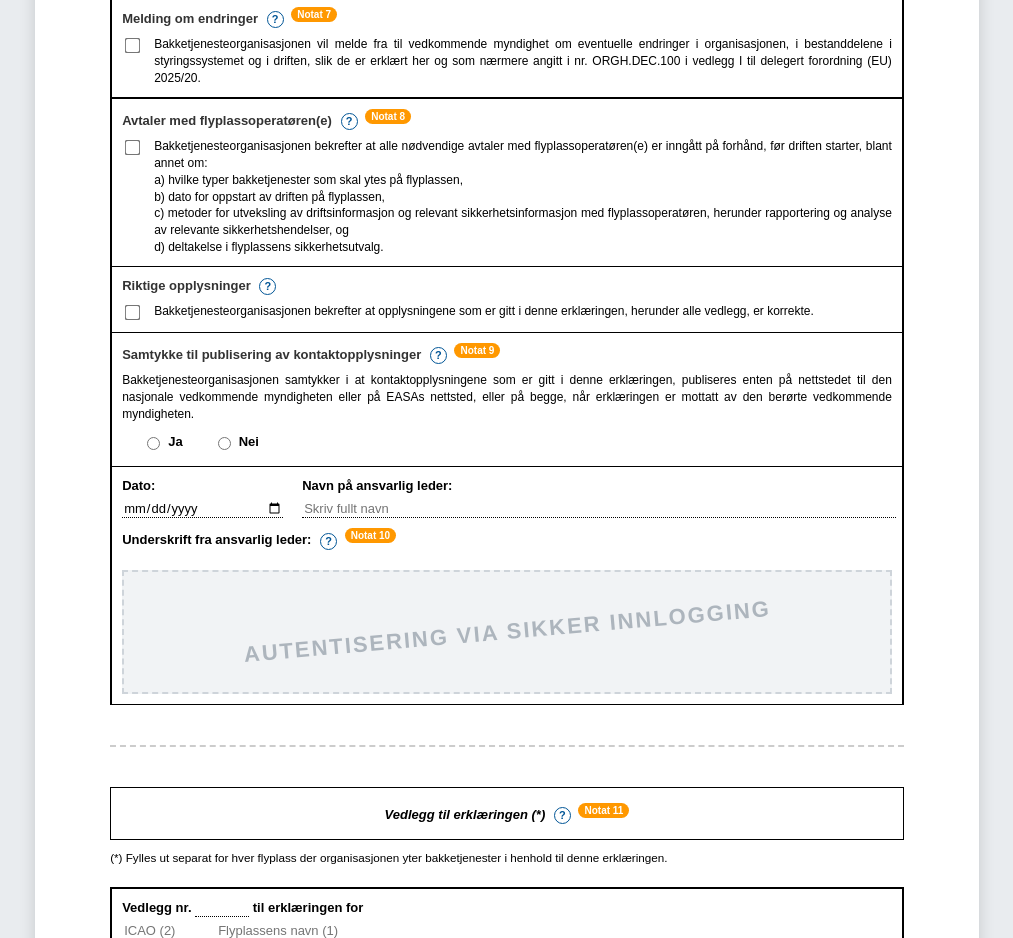
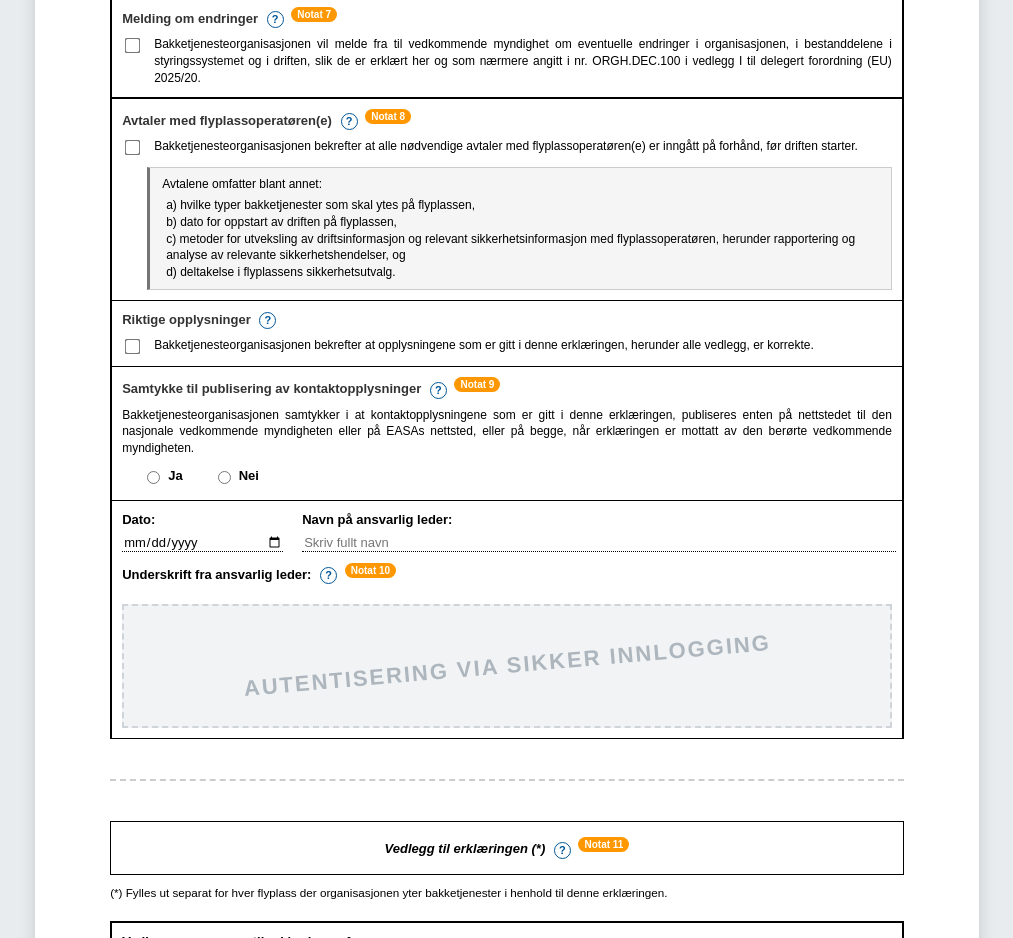
Before and after one commit to Rettepsnah/Deklarasjon_2025_20, a plain HTML site: page index.html in a window 1280 px wide. Shown: the part 2421-3359 px from the top of the page, without its empty margins (133-1146 px from the left). Drawn offline with Linux system fonts and the light colour scheme.

Commit message:
Vis punktene a)–d) under avtaler med flyplassoperatøren som informasjonsboks (krav fra EASA)
Co-Authored-By: Claude Opus 5.5 <noreply@anthropic.com>

```diff
--- a/index.html
+++ b/index.html
@@ -171,6 +171,18 @@
         .help-text ul, .help-text ol { margin: 4px 0 6px; padding-left: 18px; }
         .help-text p { margin: 0 0 6px; }
         .help-text p:last-child, .help-text ul:last-child, .help-text ol:last-child { margin-bottom: 0; }
+
+        /* Informasjonsboks (alltid synlig, ikke en del av erklæringsteksten) */
+        .info-box {
+            background: #f5f5f5;
+            border: 1px solid #ccc;
+            border-left: 3px solid #757575;
+            padding: 8px 12px;
+            margin: 10px 0 0 25px;
+            font-size: 12px;
+        }
+        .info-box p { margin: 0 0 4px; }
+        .info-box ul { list-style: none; margin: 0; padding-left: 4px; }
 
         /* Myk varsling (f.eks. 10 virkedager-fristen) */
         .soft-warning {
@@ -988,16 +1000,28 @@
                     <div class="checkbox-row" style="margin-bottom: 0;">
                         <input type="checkbox">
                         <div class="statement-text">
-                            <div data-lang="no">Bakketjenesteorganisasjonen bekrefter at alle nødvendige avtaler med flyplassoperatøren(e) er inngått på forhånd, før driften starter, blant annet om:<br>
-                                a) hvilke typer bakketjenester som skal ytes på flyplassen,<br>
-                                b) dato for oppstart av driften på flyplassen,<br>
-                                c) metoder for utveksling av driftsinformasjon og relevant sikkerhetsinformasjon med flyplassoperatøren, herunder rapportering og analyse av relevante sikkerhetshendelser, og<br>
-                                d) deltakelse i flyplassens sikkerhetsutvalg.</div>
-                            <div data-lang="en">The ground handling organisation confirms that all the necessary arrangements with the aerodrome operator(s) have been duly made in advance of starting operation, such as but not limited to:<br>
-                                (a) the type of ground handling services intended to be provided at that aerodrome;<br>
-                                (b) the date of starting the operation at the aerodrome;<br>
-                                (c) methods of exchanging operational and relevant safety information with the aerodrome operator including the reporting and analysis of relevant safety occurrences; and<br>
-                                (d) participation in the aerodrome safety committees.</div>
+                            <div data-lang="no">Bakketjenesteorganisasjonen bekrefter at alle nødvendige avtaler med flyplassoperatøren(e) er inngått på forhånd, før driften starter.</div>
+                            <div data-lang="en">The ground handling organisation confirms that all the necessary arrangements with the aerodrome operator(s) have been duly made in advance of starting operation.</div>
+                        </div>
+                    </div>
+                    <div class="info-box">
+                        <div data-lang="no">
+                            <p>Avtalene omfatter blant annet:</p>
+                            <ul>
+                                <li>a) hvilke typer bakketjenester som skal ytes på flyplassen,</li>
+                                <li>b) dato for oppstart av driften på flyplassen,</li>
+                                <li>c) metoder for utveksling av driftsinformasjon og relevant sikkerhetsinformasjon med flyplassoperatøren, herunder rapportering og analyse av relevante sikkerhetshendelser, og</li>
+                                <li>d) deltakelse i flyplassens sikkerhetsutvalg.</li>
+                            </ul>
+                        </div>
+                        <div data-lang="en">
+                            <p>The arrangements include, but are not limited to:</p>
+                            <ul>
+                                <li>(a) the type of ground handling services intended to be provided at that aerodrome;</li>
+                                <li>(b) the date of starting the operation at the aerodrome;</li>
+                                <li>(c) methods of exchanging operational and relevant safety information with the aerodrome operator including the reporting and analysis of relevant safety occurrences; and</li>
+                                <li>(d) participation in the aerodrome safety committees.</li>
+                            </ul>
                         </div>
                     </div>
                 </div>
@@ -1493,7 +1517,12 @@
             },
             8: {
                 title: 'Utdypende informasjon (Arrangements)',
-                html: `<p>Underpunktene a)–d) står i selve erklæringsteksten, slik de gjør i forordningen («such as but not limited to»). I tillegg forklarer hjelpetekst-knappen (<strong>?</strong>) punktene på klarspråk, på norsk eller engelsk etter valgt språk.</p>
+                html: `<p><strong>Spesifikt krav fra EASA:</strong> Bare avkrysningsboksen og bekreftelsesteksten skal være en del av erklæringen. Underpunktene a)–d) skal <em>ikke</em> stå i selve erklæringsteksten, men vises som en egen informasjonsboks under avkrysningsboksen. Dette avviker fra Appendix 1 i forordningen, der punktene står i erklæringsteksten («such as but not limited to»).</p>
+                    <ul>
+                        <li>Informasjonsboksen er alltid synlig. Den er ikke en hjelpetekst som må åpnes, og den er ikke noe brukeren svarer på.</li>
+                        <li>I Altinn kan boksen lages som en informasjonskomponent (f.eks. Paragraph eller Panel av typen «info») med tekstressurs på begge språk.</li>
+                        <li>Hjelpetekst-knappen (<strong>?</strong>) forklarer i tillegg punktene på klarspråk, på norsk eller engelsk etter valgt språk.</li>
+                    </ul>
                     <details>
                         <summary>Kildetekst (engelsk)</summary>
                         <p>a) the type of ground handling services intended to be provided at that aerodrome;<br>
```
